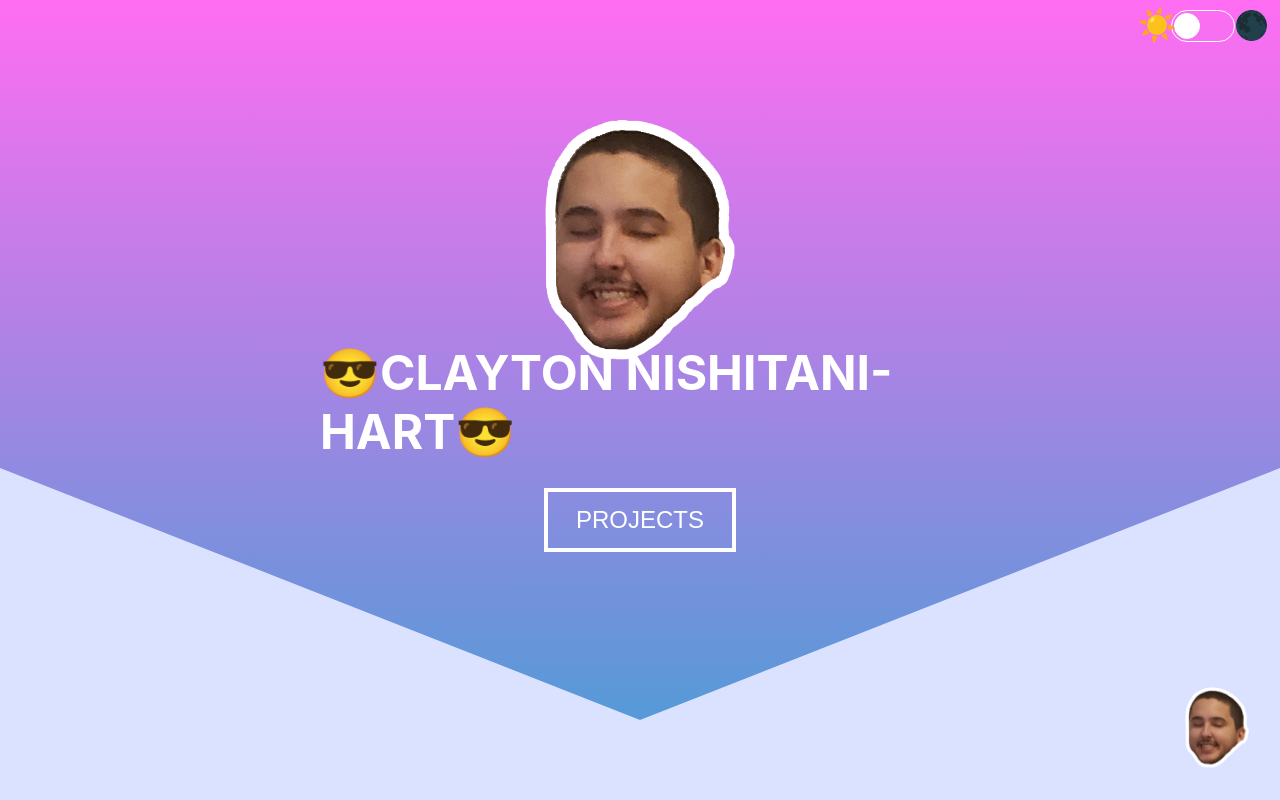
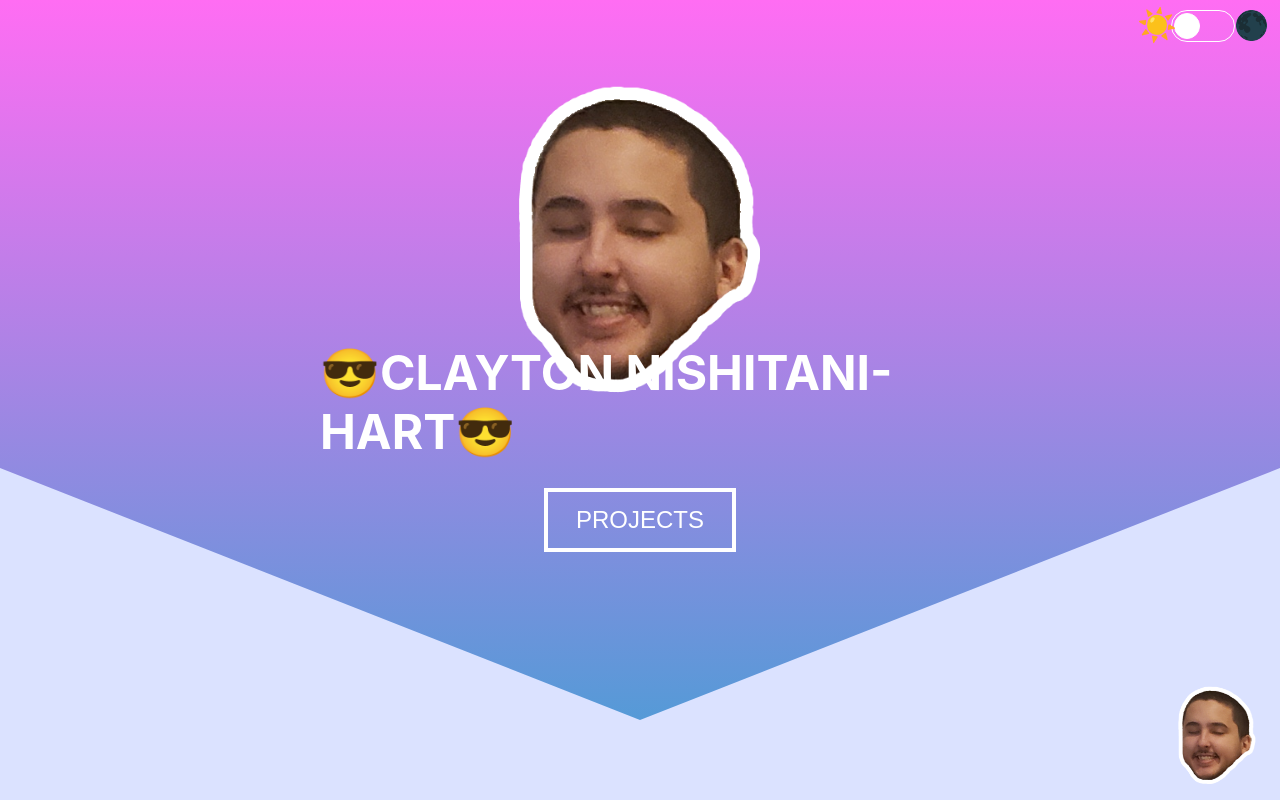
Before and after one commit to claytonNishitaniHart/claytons-portfolio, a React (Create React App) app: page / in a window 1280 px wide. Shown: the top 800 px of the page. Built offline with nearby package versions, Linux system fonts and the light colour scheme.

Commit message:
cropped face img and gave social buttons background

```diff
--- a/src/components/LandingPage.css
+++ b/src/components/LandingPage.css
@@ -108,7 +108,7 @@
 }
 
 .LandingPage-Logo {
-    max-width: 300px;
+    width: 250px;
     position: absolute;
     top: 30%;
     left: 50%;
@@ -211,12 +211,13 @@
 .socials {
     position: fixed;
     bottom: 1vh;
-    right: 1vw;
+    right: 1.8vw;
     z-index: 999;
+    cursor: pointer;
 }
 
 .socials-img {
-    width: 100px;
+    width: 80px;
     z-index: 999;
 }
 
@@ -232,17 +233,16 @@
 }
 
 .socials-button {
-    background: none;
-    border: none;
     width: 50px;
     height: 50px;
-    padding: 0;
     z-index: 5;
 }
 
 .button-icon {
     display: block;
     color: var(--buttonColor);
+    background-color: white;
+    border-radius: 5px;
     width: 50px;
     height: 50px;
 }
@@ -250,11 +250,11 @@
 .github {
     position: relative;
     top: 90px;
-    left: 25px;
+    left: 35px;
 }
 
 .linkedin {
     position: relative;
     top: 100px;
-    left: 25px;
+    left: 35px;
 }
```
Also changed, not shown: src/images/face.png.
